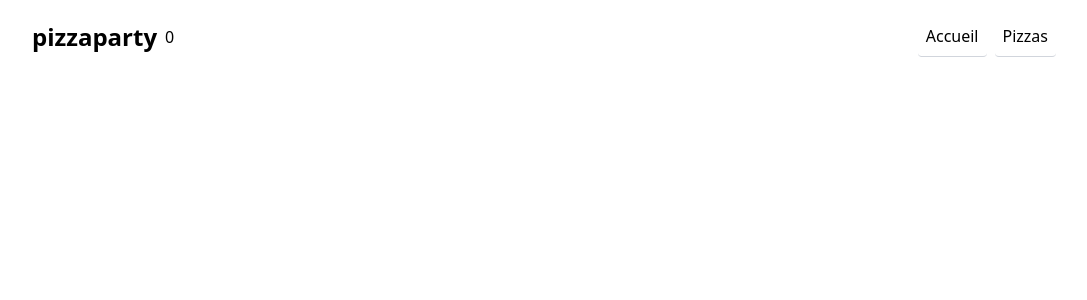
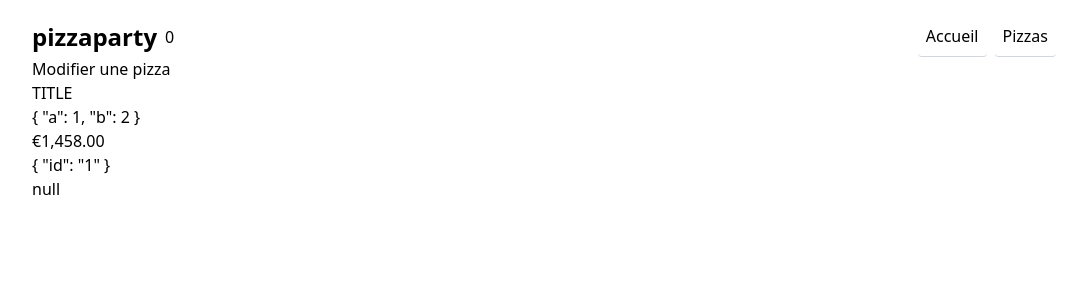
Before and after one commit to matthieumota/angular-plb, an Angular app: page /pizzas/1/edit in a window 1280 px wide. Before the commit this address led to /. Shown: the top 300 px of the page, without its empty margins (96-1183 px from the left). Built offline with nearby package versions, Linux system fonts and the light colour scheme; no server answers.

Commit message:
exo pizza

```diff
--- a/src/app/app.routes.ts
+++ b/src/app/app.routes.ts
@@ -2,9 +2,12 @@ import { Routes } from '@angular/router';
 import { Home } from './pages/home/home';
 import { PizzaList } from './pages/pizza-list/pizza-list';
 import { PizzaDetail } from './pages/pizza-detail/pizza-detail';
+import { PizzaForm } from './pages/pizza-form/pizza-form';
 
 export const routes: Routes = [
   { path: '', component: Home },
   { path: 'pizzas', component: PizzaList },
-  { path: 'pizzas/:id', component: PizzaDetail }
+  { path: 'pizzas/new', component: PizzaForm },
+  { path: 'pizzas/:id/edit', component: PizzaForm },
+  { path: 'pizzas/:id', component: PizzaDetail },
 ];
--- a/src/app/pages/pizza-detail/pizza-detail.html
+++ b/src/app/pages/pizza-detail/pizza-detail.html
@@ -1,8 +1,12 @@
-<div class="max-w-5xl mx-auto">
-  <h1>{{ pizza()?.name }}</h1>
-  <img [src]="pizza()?.image" [alt]="pizza()?.name" class="object-cover rounded">
+@if (pizza(); as pizza) {
+  <div class="max-w-5xl mx-auto">
+    <h1>{{ pizza.name }}</h1>
+    <img [src]="pizza.image" [alt]="pizza.name" class="object-cover rounded">
 
-  @if (hasError()) {
-    <h1>La pizza n'existe pas</h1>
-  }
-</div>
+    <a [routerLink]="['/pizzas', pizza.id, 'edit']">Modifier la pizza</a>
+  </div>
+}
+
+@if (hasError()) {
+  <h1>La pizza n'existe pas</h1>
+}
--- a/src/app/pages/pizza-detail/pizza-detail.ts
+++ b/src/app/pages/pizza-detail/pizza-detail.ts
@@ -1,12 +1,12 @@
 import { Component, inject, signal } from '@angular/core';
 import { Pizza } from '../../models/pizza';
-import { ActivatedRoute } from '@angular/router';
+import { ActivatedRoute, RouterLink } from '@angular/router';
 import { PizzaRepository } from '../../services/pizza-repository';
 import { delay, switchMap } from 'rxjs';
 
 @Component({
   selector: 'app-pizza-detail',
-  imports: [],
+  imports: [RouterLink],
   templateUrl: './pizza-detail.html',
   styleUrl: './pizza-detail.css',
 })
--- /dev/null
+++ b/src/app/pages/pizza-form/pizza-form.html
@@ -0,0 +1,14 @@
+<div class="max-w-5xl mx-auto">
+  <h1>{{ title() }}</h1>
+
+  <p>
+    {{ 'title' | uppercase | lowercase | uppercase }}
+  </p>
+
+  <p>{{ test | json }}</p>
+
+  <p>{{ amount | currency: 'EUR' : 'symbol' : '1.2-2' : 'en' }}</p>
+
+  <p>{{ activatedRoute.params | async | json }}</p>
+  <p>{{ $pizzas | async | json }}</p>
+</div>
--- /dev/null
+++ b/src/app/pages/pizza-form/pizza-form.ts
@@ -0,0 +1,34 @@
+import { CommonModule, JsonPipe, LowerCasePipe, UpperCasePipe } from '@angular/common';
+import { Component, computed, inject, signal } from '@angular/core';
+import { toSignal } from '@angular/core/rxjs-interop';
+import { ActivatedRoute } from '@angular/router';
+import { delay, map } from 'rxjs/operators';
+import { PizzaRepository } from '../../services/pizza-repository';
+
+@Component({
+  selector: 'app-pizza-form',
+  imports: [CommonModule, JsonPipe, LowerCasePipe, UpperCasePipe],
+  templateUrl: './pizza-form.html',
+  styleUrl: './pizza-form.css',
+})
+export class PizzaForm {
+  activatedRoute = inject(ActivatedRoute);
+  pizzaRepository = inject(PizzaRepository);
+
+  id = signal<string | undefined>(undefined);
+  // id = toSignal<string | undefined>(this.activatedRoute.params.pipe(map(params => params['id'])));
+  isEdit = computed(() => this.id() !== undefined);
+  title = computed(() => this.isEdit() ? 'Modifier une pizza' : 'Créer une pizza');
+
+  test = {a: 1, b: 2}
+  amount = 1458
+  $pizzas = this.pizzaRepository.getPizzas().pipe(
+    delay(500)
+  )
+
+  constructor() {
+    this.activatedRoute.params.subscribe(params => {
+      this.id.set(params['id']);
+    });
+  }
+}
--- a/src/app/pages/pizza-list/pizza-list.html
+++ b/src/app/pages/pizza-list/pizza-list.html
@@ -1,4 +1,8 @@
 <app-pizza-selected [pizza]="pizza()" [loading]="loading()" />
+
+<div class="max-w-5xl mx-auto">
+  <a routerLink="/pizzas/new">Créer une pizza</a>
+</div>
 
 <div class="max-w-5xl mx-auto">
   <ul class="grid grid-cols-2 lg:grid-cols-4 gap-8 mt-6">
```
Also changed, not shown: 1 other file (tests, documents, lock files or other folders).
